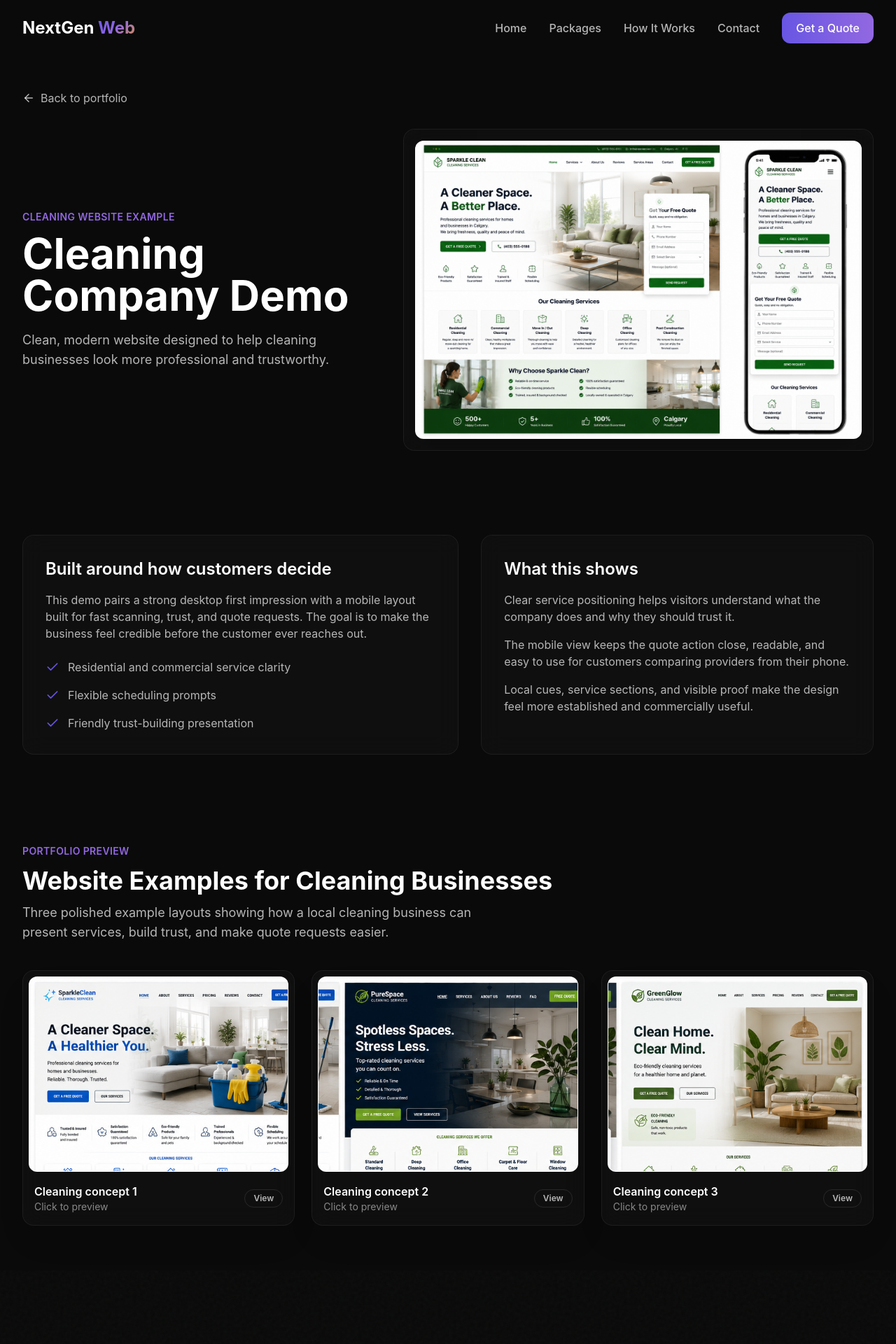
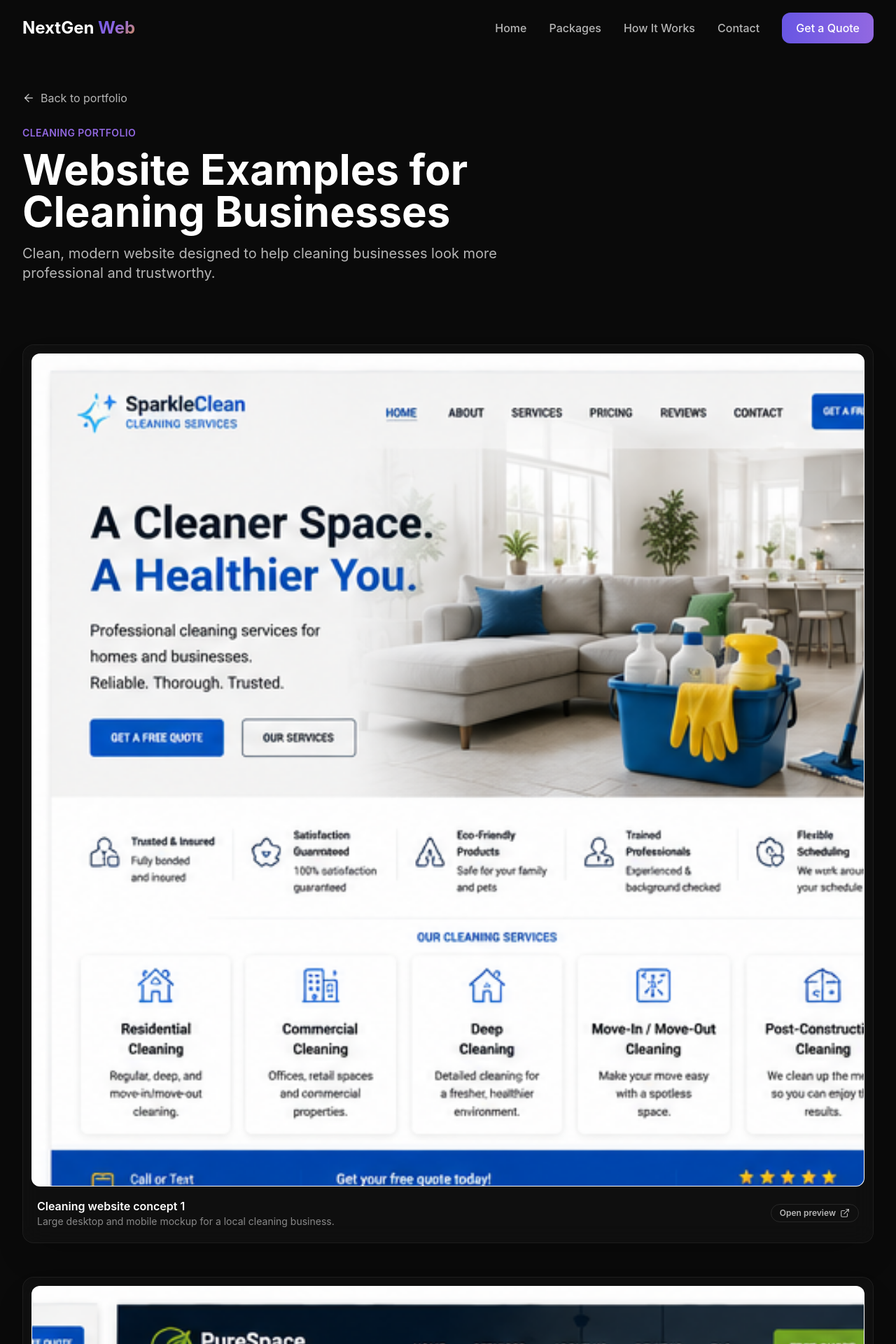
Before and after one commit to kpenzo/Webcraft_Website, a Next.js app: page /examples/cleaning in a window 1280 px wide. Shown: the top 1920 px of the page at 70% size. Built offline with nearby package versions, Linux system fonts and the light colour scheme.

Commit message:
Make trade demos visual portfolio pages

```diff
--- a/src/app/examples/[slug]/page.tsx
+++ b/src/app/examples/[slug]/page.tsx
@@ -1,7 +1,7 @@
 import Image from "next/image";
 import Link from "next/link";
 import { notFound } from "next/navigation";
-import { ArrowLeft, Check } from "lucide-react";
+import { ArrowLeft, Check, ExternalLink } from "lucide-react";
 import { ContactForm } from "@/components/sections";
 import { portfolioDemos } from "@/lib/portfolioDemos";
 
@@ -27,138 +27,65 @@ export default async function ExamplePage({ params }: PageProps) {
 
   return (
     <>
-      <section className="pt-24 pb-8 md:pt-32 md:pb-14">
+      <section className="pt-24 pb-6 md:pt-32 md:pb-10">
         <div className="max-w-7xl mx-auto px-4 sm:px-6 lg:px-8">
           <Link
             href="/"
-            className="inline-flex items-center text-text-secondary hover:text-white transition-colors mb-8"
+            className="inline-flex items-center text-text-secondary hover:text-white transition-colors mb-7"
           >
             <ArrowLeft size={18} className="mr-2" />
             Back to portfolio
           </Link>
 
-          <div className="grid grid-cols-1 lg:grid-cols-[0.85fr_1.15fr] gap-8 lg:gap-12 items-center">
-            <div>
-              <p className="text-primary-light text-sm font-semibold uppercase tracking-wide mb-3">
-                {demo.trade} website example
-              </p>
-              <h1 className="text-4xl sm:text-5xl lg:text-6xl font-bold text-white mb-5 leading-tight">
-                {demo.title}
-              </h1>
-              <p className="text-text-secondary text-lg">
-                {demo.description}
-              </p>
-            </div>
-
-            <div className="glass-card rounded-2xl p-3 sm:p-4 overflow-hidden">
-              <div className="rounded-xl overflow-hidden border border-white/10 bg-white shadow-2xl shadow-black/25">
-                <Image
-                  src={demo.image}
-                  alt={`${demo.title} desktop and mobile mockup`}
-                  width={1536}
-                  height={1024}
-                  sizes="(min-width: 1024px) 640px, 100vw"
-                  className="block h-auto w-full"
-                  priority
-                />
-              </div>
-            </div>
+          <div className="max-w-4xl">
+            <p className="text-primary-light text-sm font-semibold uppercase tracking-wide mb-3">
+              {demo.trade} portfolio
+            </p>
+            <h1 className="text-4xl sm:text-5xl lg:text-6xl font-bold text-white mb-4 leading-tight">
+              Website Examples for {demo.trade} Businesses
+            </h1>
+            <p className="text-text-secondary text-lg md:text-xl max-w-3xl">
+              {demo.description}
+            </p>
           </div>
         </div>
       </section>
 
-      <section className="py-10 md:py-16">
+      <section className="py-8 md:py-12">
         <div className="max-w-7xl mx-auto px-4 sm:px-6 lg:px-8">
-          <div className="grid grid-cols-1 lg:grid-cols-[1fr_0.9fr] gap-6 lg:gap-8">
-            <div className="glass-card rounded-2xl p-6 sm:p-8">
-              <h2 className="text-white text-2xl font-semibold mb-4">
-                Built around how customers decide
-              </h2>
-              <p className="text-text-secondary mb-6">
-                This demo pairs a strong desktop first impression with a mobile layout
-                built for fast scanning, trust, and quote requests. The goal is to make
-                the business feel credible before the customer ever reaches out.
-              </p>
-              <ul className="space-y-4">
-                {demo.focus.map((item) => (
-                  <li key={item} className="flex gap-3 text-text-secondary">
-                    <Check className="mt-0.5 h-5 w-5 text-primary flex-shrink-0" />
-                    <span>{item}</span>
-                  </li>
-                ))}
-              </ul>
-            </div>
-
-            <div className="glass-card rounded-2xl p-6 sm:p-8">
-              <h2 className="text-white text-2xl font-semibold mb-4">
-                What this shows
-              </h2>
-              <div className="space-y-4 text-text-secondary">
-                <p>
-                  Clear service positioning helps visitors understand what the company
-                  does and why they should trust it.
-                </p>
-                <p>
-                  The mobile view keeps the quote action close, readable, and easy to use
-                  for customers comparing providers from their phone.
-                </p>
-                <p>
-                  Local cues, service sections, and visible proof make the design feel
-                  more established and commercially useful.
-                </p>
-              </div>
-            </div>
-          </div>
-        </div>
-      </section>
-
-      <section className="py-10 md:py-16">
-        <div className="max-w-7xl mx-auto px-4 sm:px-6 lg:px-8">
-          <div className="mb-7 md:mb-10">
-            <p className="text-primary-light text-sm font-semibold uppercase tracking-wide mb-3">
-              Portfolio preview
-            </p>
-            <h2 className="text-3xl md:text-4xl font-bold text-white mb-3">
-              Website Examples for {demo.trade} Businesses
-            </h2>
-            <p className="text-text-secondary text-lg max-w-2xl">
-              Three polished example layouts showing how a local{" "}
-              {demo.trade.toLowerCase()} business can present services, build
-              trust, and make quote requests easier.
-            </p>
-          </div>
-
-          <div className="grid grid-cols-1 sm:grid-cols-2 lg:grid-cols-3 gap-5 lg:gap-6">
+          <div className="space-y-8 md:space-y-12">
             {demo.galleryImages.map((image, index) => (
               <a
                 key={image}
                 href={image}
                 target="_blank"
                 rel="noreferrer"
-                className="group glass-card overflow-hidden rounded-2xl border border-white/10 bg-white/[0.03] p-2 shadow-2xl shadow-black/10 transition-all duration-300 hover:-translate-y-1 hover:border-primary/35 hover:shadow-[0_18px_60px_rgba(0,0,0,0.28)]"
+                className="group block glass-card overflow-hidden rounded-2xl border border-white/10 bg-white/[0.03] p-2 sm:p-3 shadow-2xl shadow-black/20 transition-all duration-300 hover:-translate-y-1 hover:border-primary/35 hover:shadow-[0_22px_70px_rgba(0,0,0,0.32)]"
                 aria-label={`Open ${demo.trade} website example ${index + 1}`}
               >
                 <div className="overflow-hidden rounded-xl border border-white/10 bg-white">
                   <Image
                     src={image}
                     alt={`${demo.trade} website portfolio example ${index + 1}`}
-                    width={1200}
-                    height={900}
-                    sizes="(min-width: 1024px) 380px, (min-width: 768px) 33vw, 100vw"
-                    className="block aspect-[4/3] h-auto w-full object-cover object-top transition-transform duration-500 group-hover:scale-[1.035]"
+                    width={1536}
+                    height={1024}
+                    sizes="(min-width: 1280px) 1180px, 100vw"
+                    className="block h-auto w-full transition-transform duration-500 group-hover:scale-[1.015]"
+                    priority={index === 0}
                   />
                 </div>
-                <div className="flex items-center justify-between gap-3 px-2 pb-2 pt-4">
+                <div className="flex flex-col gap-2 px-2 pb-2 pt-4 sm:flex-row sm:items-center sm:justify-between">
                   <div>
                     <p className="text-white font-semibold">
-                      {demo.trade} concept {index + 1}
+                      {demo.trade} website concept {index + 1}
                     </p>
                     <p className="text-text-muted text-sm">
-                      Click to preview
+                      Large desktop and mobile mockup for a local {demo.trade.toLowerCase()} business.
                     </p>
                   </div>
-                  <span className="rounded-full border border-white/10 px-3 py-1 text-xs font-semibold text-text-secondary transition-colors group-hover:border-primary/30 group-hover:text-primary-light">
-                    View
+                  <span className="inline-flex w-fit items-center rounded-full border border-white/10 px-3 py-1 text-xs font-semibold text-text-secondary transition-colors group-hover:border-primary/30 group-hover:text-primary-light">
+                    Open preview
+                    <ExternalLink className="ml-1.5 h-3.5 w-3.5" />
                   </span>
                 </div>
               </a>
@@ -167,6 +94,29 @@ export default async function ExamplePage({ params }: PageProps) {
         </div>
       </section>
 
+      <section className="py-6 md:py-10">
+        <div className="max-w-7xl mx-auto px-4 sm:px-6 lg:px-8">
+          <div className="glass-card rounded-2xl p-5 sm:p-6 md:p-7">
+            <h2 className="text-white text-2xl font-semibold mb-5">
+              Why this design works
+            </h2>
+            <ul className="grid grid-cols-1 sm:grid-cols-2 lg:grid-cols-4 gap-4">
+              {[
+                "Mobile-first layout",
+                "Clear quote request path",
+                "Trust-building service sections",
+                "Fast contact options",
+              ].map((item) => (
+                <li key={item} className="flex gap-3 text-text-secondary">
+                  <Check className="mt-0.5 h-5 w-5 text-primary flex-shrink-0" />
+                  <span>{item}</span>
+                </li>
+              ))}
+            </ul>
+          </div>
+        </div>
+      </section>
+
       <ContactForm />
     </>
   );
```
